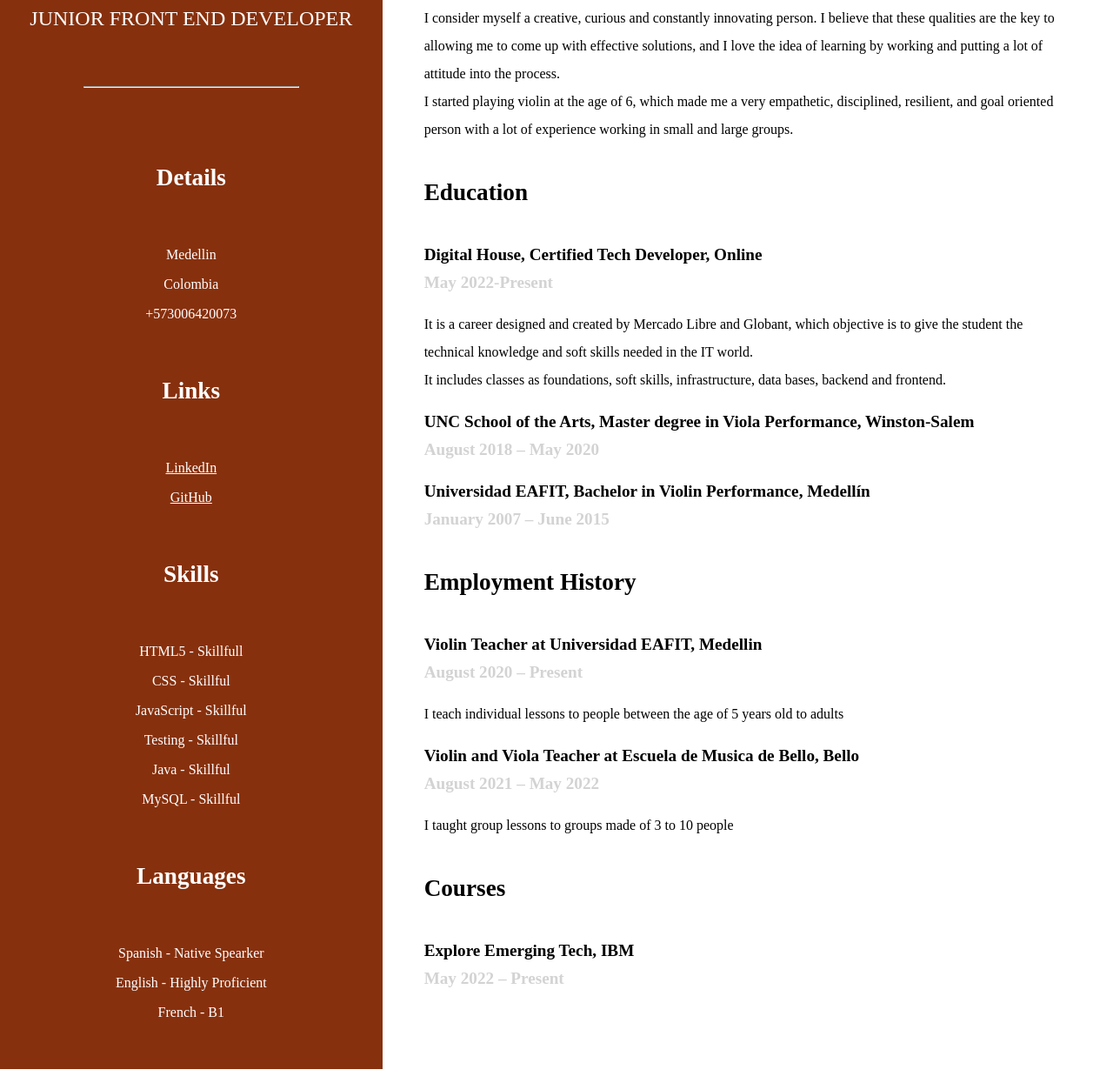
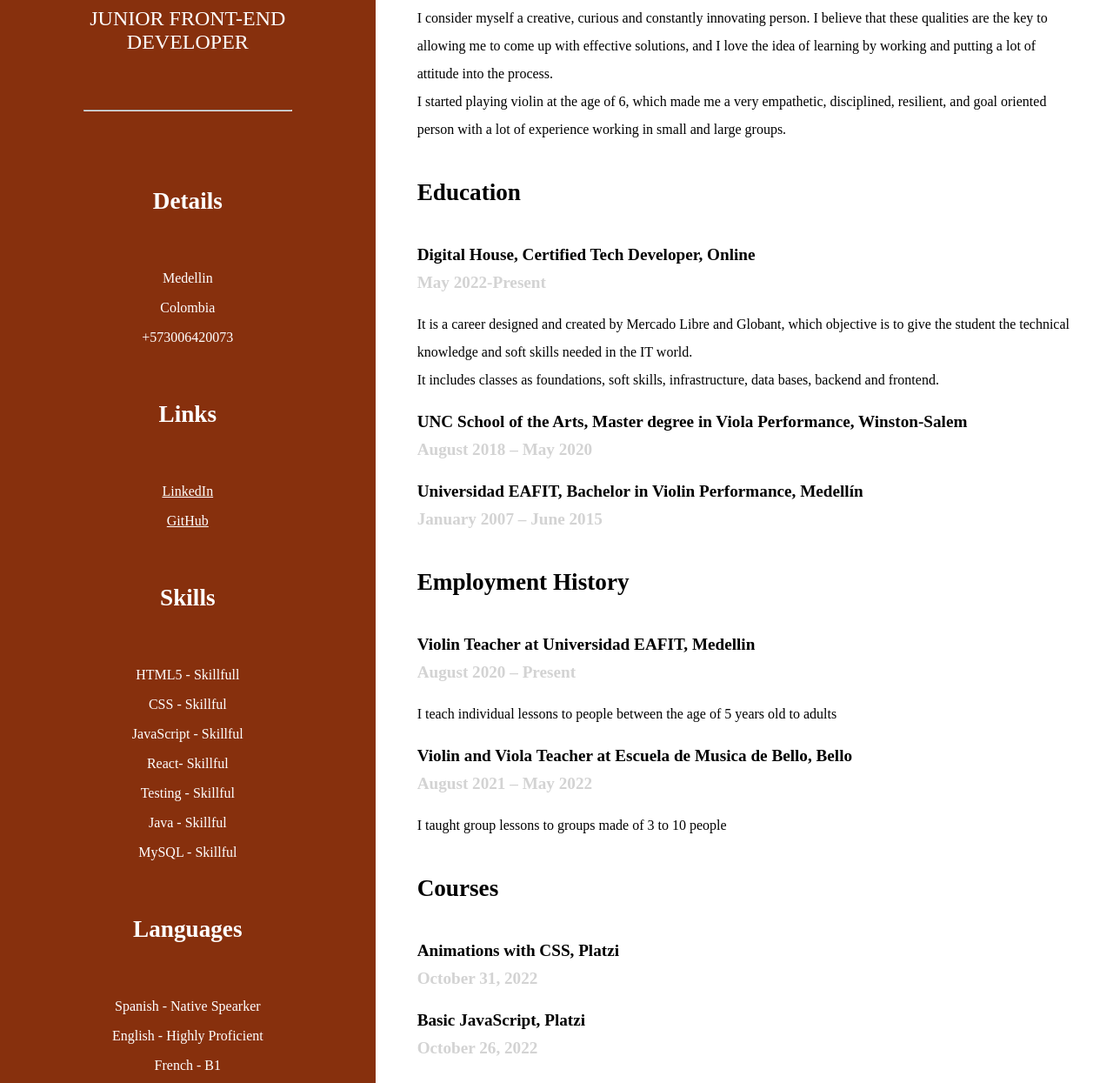
Before and after one commit to monimunozalzate/CV, a plain HTML site: page index.html in a window 1280 px wide. Shown: the part 283-1528 px from the top of the page at 87% size. Drawn offline with Linux system fonts and the light colour scheme.

Commit message:
react, platzi

```diff
--- a/index.html
+++ b/index.html
@@ -13,7 +13,7 @@
         <div>
             <img src="./img/wait (1).jpeg" alt="Foto Perfil">
             <h1>Monica Maria <br> Munoz Alzate</h1>
-            <h2>JUNIOR FRONT END DEVELOPER</h2>
+            <h2>JUNIOR FRONT-END DEVELOPER</h2>
             <hr>
         </div>
         <div id="detail">
@@ -37,6 +37,7 @@
                 <li type="none">HTML5 - Skillfull</li>
                 <li type="none">CSS - Skillful </li>
                 <li type="none">JavaScript - Skillful </li>
+                <li type="none">React- Skillful </li>
                 <li type="none">Testing - Skillful </li>
                 <li type="none">Java - Skillful </li>
                 <li type="none">MySQL - Skillful </li>
@@ -53,7 +54,7 @@
    </aside>
    <main>
         <h3>Profile</h3>
-        <p>I am a Web Developer passionate about the Front-end world. I create experiences for the users working with HTML, CSS, JS in cross device development with the use of Figma as source of true. I use specialized tools (Jest and Selenium) for testing, covering unit and automated tests. I have knowledge in Back-end using JAVA and MySQL, and also in agile methodologies as Scrum and Kanban.
+        <p>I am a Web Developer passionate about the Front-end world. I create experiences for the users working with HTML, CSS, JS and REACT in cross device development with the use of Figma as source of true. I use specialized tools (Jest and Selenium) for testing, covering unit and automated tests. I have knowledge in Back-end using JAVA and MySQL, and also in agile methodologies as Scrum and Kanban.
         <br> I consider myself a creative, curious and constantly innovating person. I believe that these qualities are the key to allowing me to come up with effective solutions, and I love the idea of learning by working and putting a lot of attitude into the process.
         <br>I started playing violin at the age of 6, which made me a very empathetic, disciplined, resilient, and goal oriented person with a lot of experience working in small and large groups.</p>
         <h3>Education</h3>
@@ -67,6 +68,8 @@
         <h4>Violin and Viola Teacher at Escuela de Musica de Bello, Bello <br> <span>August 2021 – May 2022</span></h4>
         <p>I taught group lessons to groups made of 3 to 10 people</p>
         <h3>Courses</h3>
+        <h4>Animations with CSS, Platzi <br> <span>October 31, 2022</span></h4>
+        <h4>Basic JavaScript, Platzi <br> <span>October 26, 2022</span></h4>
         <h4>Explore Emerging Tech, IBM <br> <span>May 2022 – Present</span></h4>
    </main>
 </body>
--- a/sass/style.scss
+++ b/sass/style.scss
@@ -22,7 +22,7 @@ body span{
     padding: 1rem 0ñ
 }
 body aside{
-    width: 100%;
+    width: 80%;
     background-color: $primaryColor;
     color: $secondaryColor;
     padding: 2rem;
@@ -62,13 +62,13 @@ main{
     line-height: 2rem;
 }
 //mobile
-@media(max-width:426px){
+@media(max-width:768px){
     body{
         display: flex;
         flex-direction: column;
     }
     body aside{
-        width: 100%;
+        width: 140%;
         padding: 3rem;
         display: flex;
         flex-direction: column;
```
